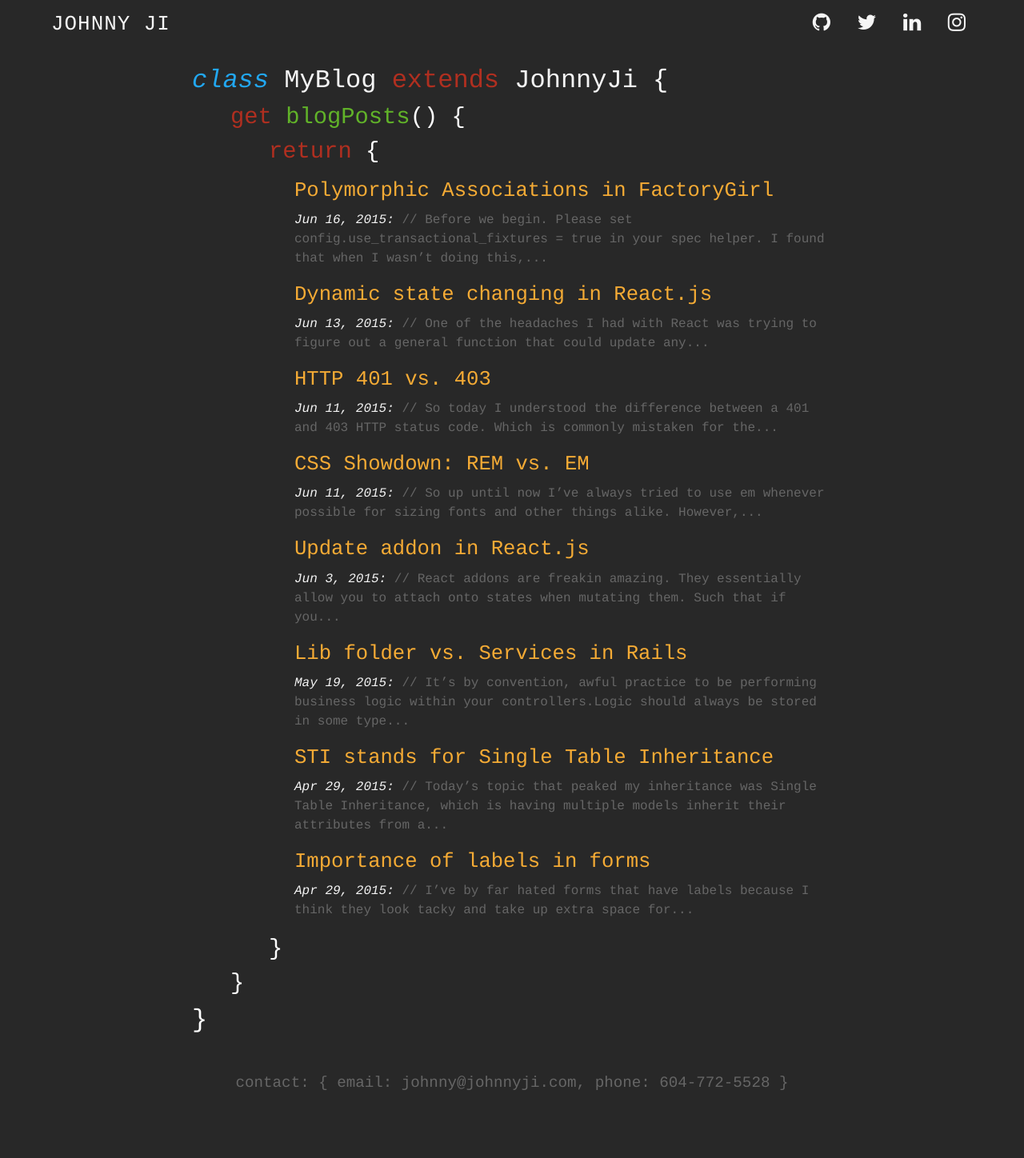
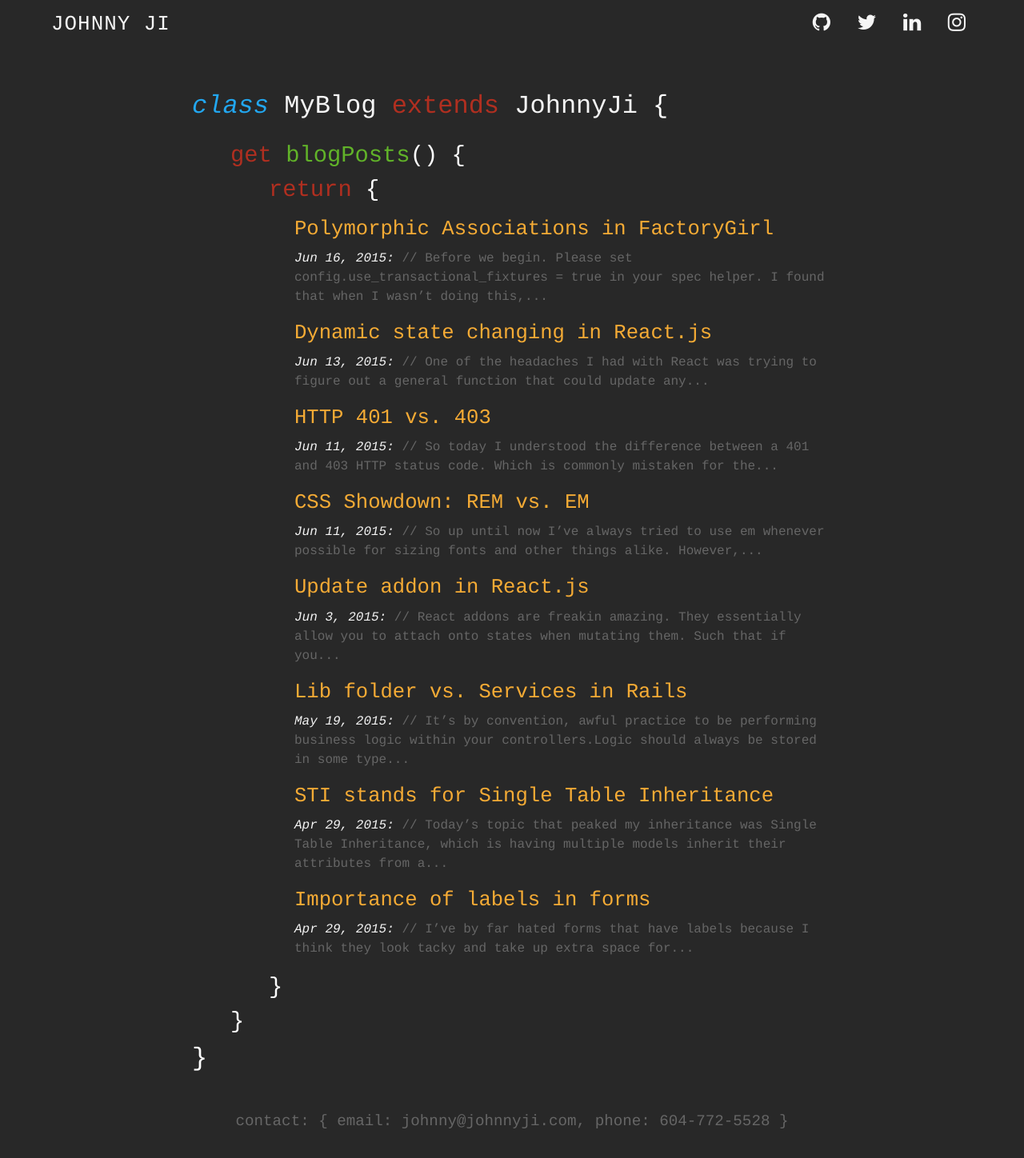
Before and after one commit to johnnyji/jekyll_blog, a Jekyll site: the page built from index.html, in a window 1280 px wide. Shown: the whole page at 80% size. Built offline with Jekyll 4.4.1, drawn with Linux system fonts in a browser that asks for light colours; nearby versions of some CDN libraries; before the commit the page ends 1400 px from its top, so only the background shows below that.

Commit message:
make response for post and index page

```diff
--- a/_sass/_index.scss
+++ b/_sass/_index.scss
@@ -1,5 +1,5 @@
 .index-container {
-  @include larger-mobile-viewport { width: 70vw; margin: 0 4rem; }
+  @include larger-mobile-viewport { width: 90vw; margin: 0 4rem; }
   @include medium-viewport { width: 85vw; margin: 0 4rem; }
   @include mobile-viewport { width: 85vw; margin: 0 2rem; }
   position: relative;
@@ -12,6 +12,8 @@
 .intro-container {
   @include mobile-viewport { display: none; }
   @include larger-mobile-viewport { display: none; }
+  @include medium-viewport { font-size: 1.8rem; }
+  margin: 3rem 0 1rem 0;
   .intro-title {
     position: relative;
     margin: 0 auto;
@@ -33,9 +35,18 @@
 
 }
 
+.last-closing-brace {
+  @include mobile-viewport { visibility: hidden; }
+  @include larger-mobile-viewport { display: none; }
+  font-size: 2rem;
+  margin-bottom: 3rem;
+}
+
 .get-blog-posts {
+  @include larger-mobile-viewport { margin-left: 0; }
   @include mobile-viewport {
-    .brace { display: none; }
+    .brace { display: none }
+    margin: 0 auto;
     font-size: 1.7rem;
   }
   font-size: 1.8rem;
@@ -43,6 +54,8 @@
 }
 
 .return {
+  @include mobile-viewport { margin-left: 1rem; font-size: 1.7rem; }
+  @include larger-mobile-viewport { margin-left: 2rem; }
   font-size: 1.8rem;
   margin-left: 3rem;
 }
@@ -53,6 +66,8 @@
 
 .post-list {
   .post-container {
+    @include mobile-viewport { margin: 0 1rem; }
+    @include larger-mobile-viewport { margin: 0 2rem; }
     position: relative;
     margin-left: 2rem;
     max-width: 700px;
--- a/_sass/_layout.scss
+++ b/_sass/_layout.scss
@@ -17,6 +17,7 @@
 }
 
 .page-container {
+  @include larger-mobile-viewport { margin-top: 2rem; }
   position: relative;
   margin: 1rem auto 0 auto;
   width: 100%;
--- a/_sass/_post.scss
+++ b/_sass/_post.scss
@@ -12,6 +12,7 @@
       position: relative;
       font-weight: 600;
       font-size: 2rem;
+      margin: 0;
     }
     .date {
       position: relative;
--- a/index.html
+++ b/index.html
@@ -39,5 +39,5 @@
     <div class="get-blog-posts">}</div>
 
   </div>
-  <span style="font-size:2rem;">}</span>
+  <span class="last-closing-brace">}</span>
 </div>
```
